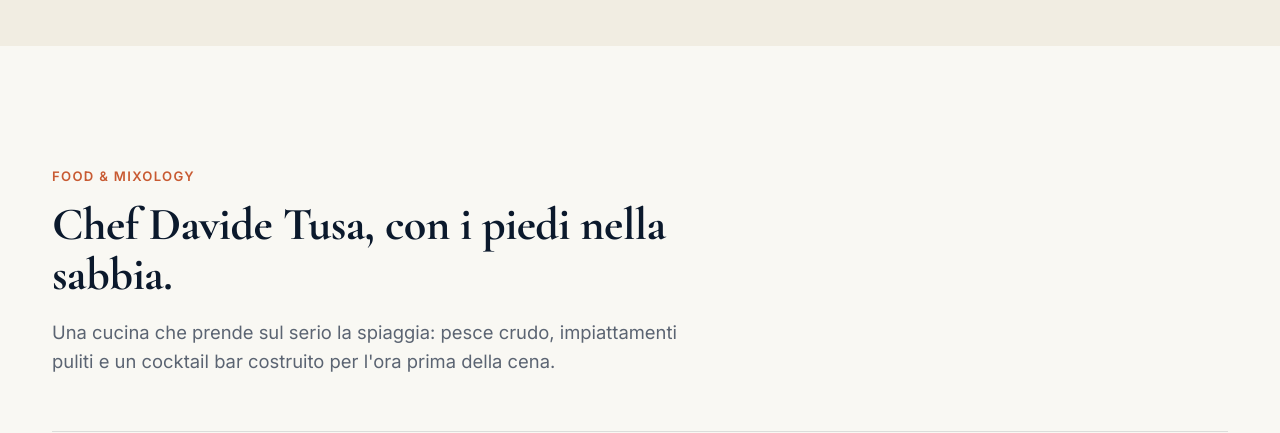
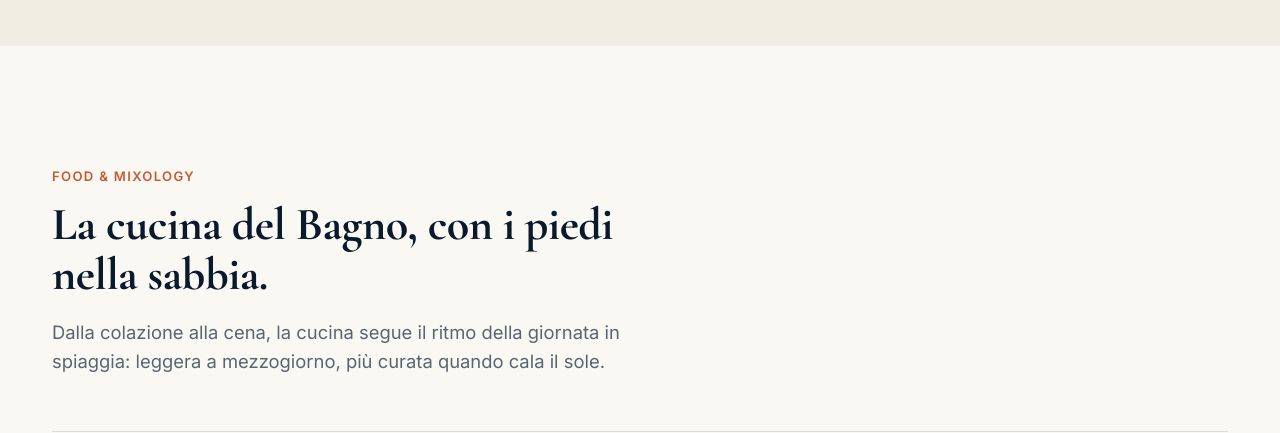
Before and after one commit to herrycollini-lgtm/bagno-adriatico-62.6, a Flask app: page / in a window 1280 px wide. Shown: the part 1934-2367 px from the top of the page. Run offline with Flask 3, Linux system fonts and the light colour scheme; some libraries are stand-ins or nearby versions.

Commit message:
Update index.html

```diff
--- a/templates/index.html
+++ b/templates/index.html
@@ -3,9 +3,9 @@
 <head>
   <meta charset="utf-8">
   <meta name="viewport" content="width=device-width, initial-scale=1">
-  <meta name="description" content="Bagno Adriatico 62 Cesenatico — Beach Club, ristorante gourmet, sport, aperitivi e sunset events sul mare.">
+  <meta name="description" content="Bagno Adriatico 62 Cesenatico: Beach Club, ristorante, sport e aperitivi al tramonto sul mare, dal 2007.">
   <meta name="theme-color" content="#005F73">
-  <title>Bagno Adriatico 62 — Cesenatico Beach Club</title>
+  <title>Bagno Adriatico 62 | Cesenatico Beach Club</title>
 
   <link rel="preconnect" href="https://fonts.googleapis.com">
   <link rel="preconnect" href="https://fonts.gstatic.com" crossorigin>
@@ -13,7 +13,7 @@
 
   <link rel="stylesheet" href="{{ url_for('static', filename='style.css') }}">
 
-  <meta property="og:title" content="Bagno Adriatico 62 — Cesenatico Beach Club">
+  <meta property="og:title" content="Bagno Adriatico 62 | Cesenatico Beach Club">
   <meta property="og:description" content="Beach club, gourmet terrace, sport e sunset DJ sets sul mare di Cesenatico.">
   <meta property="og:type" content="website">
 
@@ -31,9 +31,12 @@
     },
     "servesCuisine": "Seafood",
     "priceRange": "€€",
+    "telephone": "+39 347 7629132",
+    "email": "info@bagnoadriatico.com",
     "url": ""
   }
   </script>
+  <!-- "url" nel JSON-LD va compilato con il dominio definitivo quando sarà scelto insieme al proprietario -->
 </head>
 
 <body>
@@ -79,7 +82,7 @@
         <p class="hero-eyebrow" data-i18n="hero.eyebrow">Cesenatico, costa adriatica</p>
         <h1 data-i18n="hero.title">L'arte del relax in riva al mare.</h1>
         <p class="hero-sub" data-i18n="hero.sub">
-          Spiaggia riservata, cucina di mare ed esperienze al tramonto —
+          Spiaggia riservata, cucina di mare ed esperienze al tramonto:
           lettini premium, cucina d'autore, dal giorno alla notte.
         </p>
         <div class="hero-ctas">
@@ -167,42 +170,42 @@
     <div class="container">
       <div class="section-head reveal">
         <span class="eyebrow-label" data-i18n="food.eyebrow">Food &amp; Mixology</span>
-        <h2 data-i18n="food.title">Chef Davide Tusa, con i piedi nella sabbia.</h2>
+        <h2 data-i18n="food.title">La cucina del Bagno, con i piedi nella sabbia.</h2>
         <p class="lead-p" data-i18n="food.p">
-          Una cucina che prende sul serio la spiaggia: pesce crudo, impiattamenti puliti
-          e un cocktail bar costruito per l'ora prima della cena.
+          Dalla colazione alla cena, la cucina segue il ritmo della giornata in spiaggia:
+          leggera a mezzogiorno, più curata quando cala il sole.
         </p>
       </div>
 
+      <!-- Contenuto basato su ricerca pubblica (sito ufficiale, social). Piatti e prezzi
+           specifici non sono confermati: da sostituire con il menu reale del proprietario
+           appena disponibile. Le immagini restano quelle già presenti nel progetto. -->
       <div class="dish-list reveal">
         <article class="dish-row">
-          <img src="{{ url_for('static', filename='assets/food-poke.webp') }}" alt="Poke al salmone" loading="lazy"
+          <img src="{{ url_for('static', filename='assets/food-poke.webp') }}" alt="Colazione in spiaggia" loading="lazy"
                onerror="this.onerror=null;this.src='https://images.unsplash.com/photo-1768326119231-bf064c1b8fdf?auto=format&amp;fit=crop&amp;w=400&amp;q=80';">
           <div>
-            <h4 data-i18n="food.d1t">Poke al salmone</h4>
-            <p data-i18n="food.d1p">Salmone marinato, edamame, avocado, sesamo, dressing agli agrumi.</p>
+            <h4 data-i18n="food.d1t">Colazione</h4>
+            <p data-i18n="food.d1p">Pasticceria del territorio, dolci fatti in casa, uova con bacon e pancake su richiesta.</p>
           </div>
-          <span class="price">€ 16</span>
         </article>
 
         <article class="dish-row">
-          <img src="{{ url_for('static', filename='assets/food-tagliolini.webp') }}" alt="Tagliolini alla colatura di alici" loading="lazy"
+          <img src="{{ url_for('static', filename='assets/food-tagliolini.webp') }}" alt="Pranzo in spiaggia" loading="lazy"
                onerror="this.onerror=null;this.src='https://images.unsplash.com/photo-1716003483250-37b509940352?auto=format&amp;fit=crop&amp;w=400&amp;q=80';">
           <div>
-            <h4 data-i18n="food.d2t">Tagliolini alla colatura di alici</h4>
-            <p data-i18n="food.d2p">Tagliolini, colatura di alici di Cetara, bottarga e scorza di limone.</p>
+            <h4 data-i18n="food.d2t">Pranzo, beach picnic</h4>
+            <p data-i18n="food.d2p">Piatti leggeri e freschi della tradizione romagnola, anche direttamente al lettino.</p>
           </div>
-          <span class="price">€ 18</span>
         </article>
 
         <article class="dish-row">
-          <img src="{{ url_for('static', filename='assets/food-tuna.webp') }}" alt="Tonno al pepe Timut" loading="lazy"
+          <img src="{{ url_for('static', filename='assets/food-tuna.webp') }}" alt="Cena in terrazza" loading="lazy"
                onerror="this.onerror=null;this.src='https://images.unsplash.com/photo-1666129793624-1e037acbbc07?auto=format&amp;fit=crop&amp;w=400&amp;q=80';">
           <div>
-            <h4 data-i18n="food.d3t">Tonno al pepe Timut</h4>
-            <p data-i18n="food.d3p">Tonno scottato, crosta al pepe Timut, scaglie di cioccolato fondente e agrumi.</p>
+            <h4 data-i18n="food.d3t">Cena a lume di candela</h4>
+            <p data-i18n="food.d3p">Dopo il tramonto, cena in terrazza con selezione musicale curata.</p>
           </div>
-          <span class="price">€ 18</span>
         </article>
       </div>
 
@@ -226,58 +229,41 @@
           <h2 data-i18n="rist.title">Cena con ancora un po' di sabbia ai piedi.</h2>
           <p data-i18n="rist.p">
             Una terrazza sopraelevata sul mare, candele dopo il tramonto e una carta
-            che unisce il mare alle signature dello Chef Davide Tusa.
+            che unisce il mare alla tradizione romagnola.
           </p>
 
-          <div class="menu-tabs" role="tablist" aria-label="Categorie menu">
-            <button class="menu-tab active" type="button" data-target="#menu-starters" data-i18n="rist.tab1">Antipasti &amp; Poke</button>
-            <button class="menu-tab" type="button" data-target="#menu-first" data-i18n="rist.tab2">Primi</button>
-            <button class="menu-tab" type="button" data-target="#menu-main" data-i18n="rist.tab3">Secondi</button>
-            <button class="menu-tab" type="button" data-target="#menu-veggie" data-i18n="rist.tab4">Veggie</button>
-            <button class="menu-tab" type="button" data-target="#menu-wine" data-i18n="rist.tab5">Vini &amp; bollicine</button>
+          <!-- Tab basate sulle tre fasce orarie reali della cucina (fonte: ricerca pubblica).
+               Il menu con piatti e prezzi va sostituito qui dentro appena il proprietario
+               lo conferma: per ora niente piatti o prezzi inventati. -->
+          <div class="menu-tabs" role="tablist" aria-label="Fasce del servizio">
+            <button class="menu-tab active" type="button" data-target="#menu-starters" data-i18n="rist.tab1">Colazione</button>
+            <button class="menu-tab" type="button" data-target="#menu-first" data-i18n="rist.tab2">Pranzo</button>
+            <button class="menu-tab" type="button" data-target="#menu-main" data-i18n="rist.tab3">Cena</button>
+            <button class="menu-tab" type="button" data-target="#menu-veggie" data-i18n="rist.tab4">Eventi privati</button>
           </div>
 
           <div id="menu-starters" class="menu-panel active">
-            <div class="dish-list">
-              <article class="dish-row">
-                <div></div><div><h4>Poke al salmone</h4><p>Edamame, avocado, sesamo, agrumi.</p></div><span class="price">€ 16</span>
-              </article>
-              <article class="dish-row">
-                <div></div><div><h4>Tartare del giorno</h4><p>Selezione fresca dello Chef.</p></div><span class="price">€ 17</span>
-              </article>
-            </div>
+            <p class="lead-p" style="font-size:1rem;">
+              Pasticceria del territorio e dolci fatti in casa, uova con bacon e pancake su richiesta.
+            </p>
           </div>
 
           <div id="menu-first" class="menu-panel">
-            <div class="dish-list">
-              <article class="dish-row">
-                <div></div><div><h4>Tagliolini alla colatura di alici</h4><p>Bottarga, limone e colatura di Cetara.</p></div><span class="price">€ 18</span>
-              </article>
-            </div>
+            <p class="lead-p" style="font-size:1rem;">
+              Beach picnic: piatti leggeri e freschi della tradizione romagnola, anche al lettino.
+            </p>
           </div>
 
           <div id="menu-main" class="menu-panel">
-            <div class="dish-list">
-              <article class="dish-row">
-                <div></div><div><h4>Tonno al pepe Timut</h4><p>Cioccolato fondente e riduzione agli agrumi.</p></div><span class="price">€ 18</span>
-              </article>
-            </div>
+            <p class="lead-p" style="font-size:1rem;">
+              Cena a lume di candela dopo il tramonto, con selezione musicale curata.
+            </p>
           </div>
 
           <div id="menu-veggie" class="menu-panel">
-            <div class="dish-list">
-              <article class="dish-row">
-                <div></div><div><h4>Veggie selection</h4><p>Verdure stagionali, cereali ed erbe fresche.</p></div><span class="price">€ 14</span>
-              </article>
-            </div>
-          </div>
-
-          <div id="menu-wine" class="menu-panel">
-            <div class="dish-list">
-              <article class="dish-row">
-                <div></div><div><h4>Vini &amp; bollicine</h4><p>Selezione italiana e locale.</p></div><span class="price">ASK</span>
-              </article>
-            </div>
+            <p class="lead-p" style="font-size:1rem;">
+              Banchetti, cene su misura e matrimoni: la terrazza si organizza anche per eventi privati.
+            </p>
           </div>
 
           <a href="#booking" class="btn btn-ocean magnetic" data-i18n="rist.cta">Riserva la terrazza</a>
@@ -290,7 +276,7 @@
   <section id="events" class="section-dark">
     <div class="container">
       <div class="section-head reveal">
-        <span class="badge-terracotta">Ogni venerdì e sabato dalle 18:30</span>
+        <span class="badge-terracotta">Estate 2026</span>
         <span class="eyebrow-label" data-i18n="events.eyebrow">Sunset &amp; Nightlife</span>
         <h2 data-i18n="events.title">Il prossimo tramonto inizia tra</h2>
       </div>
@@ -302,26 +288,22 @@
         <div><b data-s>00</b><span data-i18n="events.sec">sec</span></div>
       </div>
 
-      <div class="event-carousel reveal">
-        <div class="event-slide" style="background-image:url('https://images.unsplash.com/photo-1666129793624-1e037acbbc07?auto=format&amp;fit=crop&amp;w=700&amp;q=80');">
-          <span>18 LUG · Sunset</span>
-          <h4>Golden Hour Aperitivo</h4>
-        </div>
-        <div class="event-slide" style="background-image:url('https://images.unsplash.com/photo-1498740691211-eb7979f50128?auto=format&amp;fit=crop&amp;w=700&amp;q=80');">
-          <span>20 LUG · DJ Set</span>
-          <h4>Sunset Session</h4>
-        </div>
-        <div class="event-slide" style="background-image:url('https://images.unsplash.com/photo-1716003483250-37b509940352?auto=format&amp;fit=crop&amp;w=700&amp;q=80');">
-          <span>25 LUG · Dinner Show</span>
-          <h4>Sea &amp; Stars</h4>
-        </div>
-        <div class="event-slide" style="background-image:url('https://images.unsplash.com/photo-1768326119231-bf064c1b8fdf?auto=format&amp;fit=crop&amp;w=700&amp;q=80');">
-          <span>31 LUG · Cinema</span>
-          <h4>Movies by the Sea</h4>
+      <!-- Il calendario eventi ufficiale risultava vuoto al momento della ricerca:
+           niente date inventate. "Arenati" (cinema in spiaggia) è un evento storico
+           reale del Bagno, citato senza una data specifica finché non è confermata. -->
+      <div class="event-note reveal" style="max-width:60ch;margin-top:8px;">
+        <p style="color:rgba(255,255,255,0.85);font-size:1.05rem;">
+          Durante l'estate il Bagno organizza aperitivi al tramonto, serate a tema e
+          "Arenati", il cinema in spiaggia diventato un appuntamento fisso. Le date si
+          aggiornano stagione per stagione: seguile sui nostri canali social.
+        </p>
+        <div style="display:flex;gap:14px;flex-wrap:wrap;margin-top:24px;">
+          <a href="https://www.instagram.com/bagnoadriatico/" target="_blank" rel="noopener" class="btn btn-outline">Instagram</a>
+          <a href="https://www.facebook.com/BagnoAdriatico62/" target="_blank" rel="noopener" class="btn btn-outline">Facebook</a>
         </div>
       </div>
 
-      <a href="#booking" class="btn btn-gold magnetic" style="margin-top:36px;" data-i18n="events.cta">Calendario completo eventi</a>
+      <a href="#booking" class="btn btn-gold magnetic" style="margin-top:36px;" data-i18n="events.cta">Prenota il tuo posto</a>
     </div>
   </section>
 
@@ -332,8 +314,8 @@
         <span class="eyebrow-label" data-i18n="sport.eyebrow">Beach Arena &amp; Active Life</span>
         <h2 data-i18n="sport.title">Gioca prima di ordinare l'aperitivo.</h2>
         <p class="lead-p" data-i18n="sport.p">
-          Quattro campi illuminati, noleggio tavole e sessioni mattutine per chi vuole
-          muoversi prima che la sabbia diventi calda.
+          Quattro campi illuminati e il programma sportivo "Resident Outsiders": beach volley,
+          footvolley, racchettoni, SUP e yoga, tra un bagno e l'altro.
         </p>
       </div>
 
@@ -416,11 +398,11 @@
         </div>
         <button class="btn btn-ocean" type="submit" data-i18n="book.submit">Invia richiesta</button>
         <p class="form-note" data-i18n="book.note">
-          Questa è una richiesta, non una conferma automatica — nessun pagamento viene effettuato qui.
+          Questa è una richiesta, non una conferma automatica: nessun pagamento viene effettuato qui.
           La disponibilità in tempo reale e il pagamento con carta richiedono Stripe / un motore di booking spiaggia.
         </p>
         <div class="confirm-box">
-          <p data-i18n="book.confirm">Grazie — la richiesta è pronta. Inviala via WhatsApp o email e il team confermerà lo slot.</p>
+          <p data-i18n="book.confirm">Grazie: la richiesta è pronta. Inviala via WhatsApp o email e il team confermerà lo slot.</p>
           <div style="display:flex;gap:12px;flex-wrap:wrap;margin-top:16px;">
             <a class="btn btn-ocean" data-wa-link href="#" target="_blank" rel="noopener">Invia su WhatsApp</a>
             <a class="btn btn-ghost" data-mail-link href="#">Invia via email</a>
@@ -511,9 +493,9 @@
           <textarea id="sport-notes" name="notes"></textarea>
         </div>
         <button class="btn btn-ocean" type="submit" data-i18n="book.submit">Invia richiesta</button>
-        <p class="form-note" data-i18n="book.note">Questa è una richiesta, non una conferma automatica — nessun pagamento viene effettuato qui.</p>
+        <p class="form-note" data-i18n="book.note">Questa è una richiesta, non una conferma automatica: nessun pagamento viene effettuato qui.</p>
         <div class="confirm-box">
-          <p data-i18n="book.confirm">Grazie — la richiesta è pronta. Inviala via WhatsApp o email e il team confermerà lo slot.</p>
+          <p data-i18n="book.confirm">Grazie: la richiesta è pronta. Inviala via WhatsApp o email e il team confermerà lo slot.</p>
           <div style="display:flex;gap:12px;flex-wrap:wrap;margin-top:16px;">
             <a class="btn btn-ocean" data-wa-link href="#" target="_blank" rel="noopener">Invia su WhatsApp</a>
             <a class="btn btn-ghost" data-mail-link href="#">Invia via email</a>
@@ -570,15 +552,15 @@
 
     <div>
       <h5 data-i18n="footer.contact">Contatti</h5>
-      <a href="mailto:info@adriatico62.it">info@adriatico62.it</a>
-      <a href="https://wa.me/390000000000" target="_blank" rel="noopener">WhatsApp</a>
+      <a href="mailto:info@bagnoadriatico.com">info@bagnoadriatico.com</a>
+      <a href="https://wa.me/393477629132" target="_blank" rel="noopener">WhatsApp</a>
       <p data-i18n="footer.lang">Lingua</p>
       <p>IT · EN · DE</p>
     </div>
   </div>
 
   <div class="container footer-bottom">
-    <span>© 2026 Bagno Adriatico 62 — <span data-i18n="footer.rights">Tutti i diritti riservati.</span></span>
+    <span>© 2026 Bagno Adriatico 62 · <span data-i18n="footer.rights">Tutti i diritti riservati.</span></span>
     <a href="#" data-i18n="footer.privacy">Privacy &amp; cookie policy</a>
   </div>
 </footer>
@@ -595,7 +577,7 @@
   </div>
 </div>
 
-<a class="wa-float" href="https://wa.me/390000000000" target="_blank" rel="noopener"
+<a class="wa-float" href="https://wa.me/393477629132" target="_blank" rel="noopener"
    aria-label="Contatta Bagno Adriatico 62 su WhatsApp">WA</a>
 
 <script src="{{ url_for('static', filename='script.js') }}" defer></script>
```
